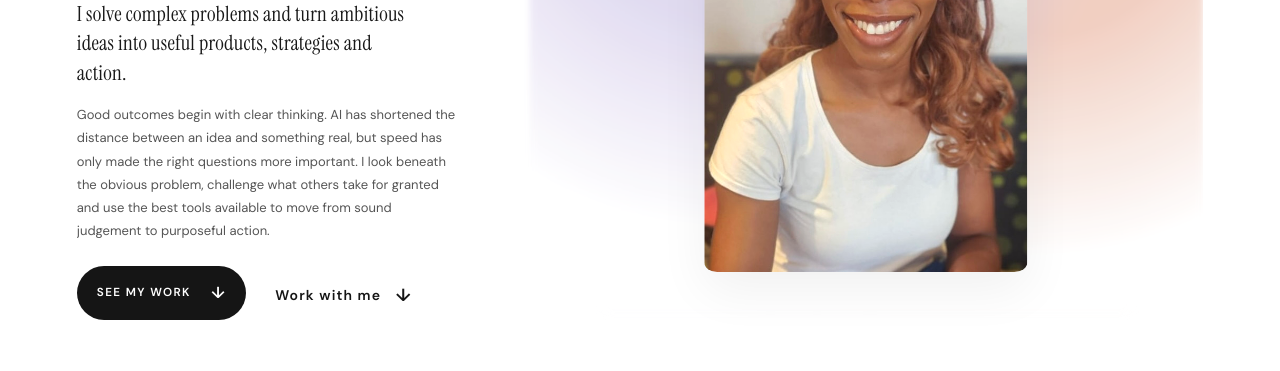
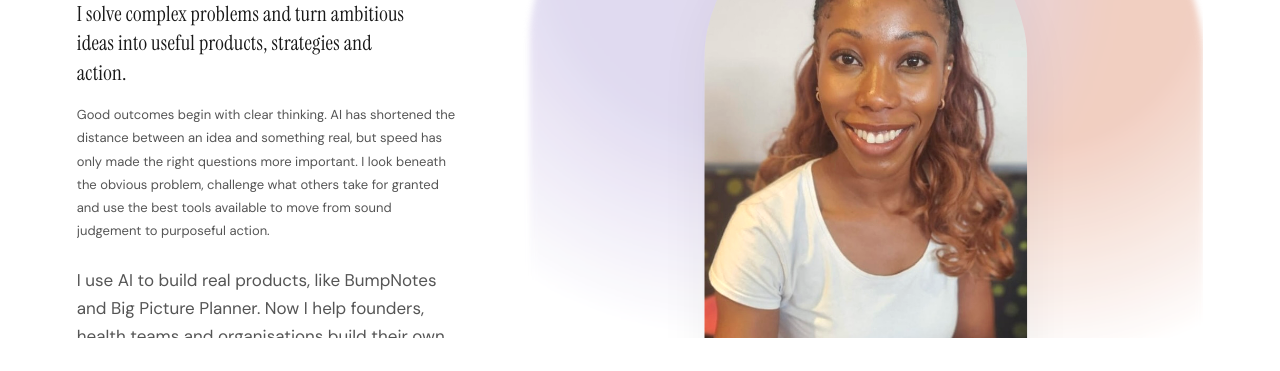
Before and after one commit to drlizlondon/lizzie-profile, a website: page index.html in a window 1280 px wide. Shown: the part 462-833 px from the top of the page. Drawn offline with Linux system fonts and the light colour scheme.

Commit message:
Home: founder-approved proof line under the hero
Co-Authored-By: Claude Opus 5.5 <noreply@anthropic.com>

```diff
--- a/index.html
+++ b/index.html
@@ -76,6 +76,7 @@
           <p class="eyebrow hero-eyebrow">Dr Lizzie Soyode <span>·</span> A&amp;E Registrar <span>·</span> NHS England Leadership Fellow</p>
           <h1 id="hero-title"><span>Ideas</span><span>Impact</span><span class="accent-text">In Real Life</span></h1>
           <p class="hero-intro"><strong>I solve complex problems and turn ambitious ideas into useful products, strategies and action.</strong><span>Good outcomes begin with clear thinking. AI has shortened the distance between an idea and something real, but speed has only made the right questions more important. I look beneath the obvious problem, challenge what others take for granted and use the best tools available to move from sound judgement to purposeful action.</span></p>
+          <p class="hero-intro">I use AI to build real products, like BumpNotes and Big Picture Planner. Now I help founders, health teams and organisations build their own.</p>
           <div class="hero-actions"><a class="primary-link scroll-link" href="#projects">See My Work <span aria-hidden="true">↓</span></a><a class="text-link scroll-link" href="#contact">Work with me <span aria-hidden="true">↓</span></a></div>
         </div>
 
```
